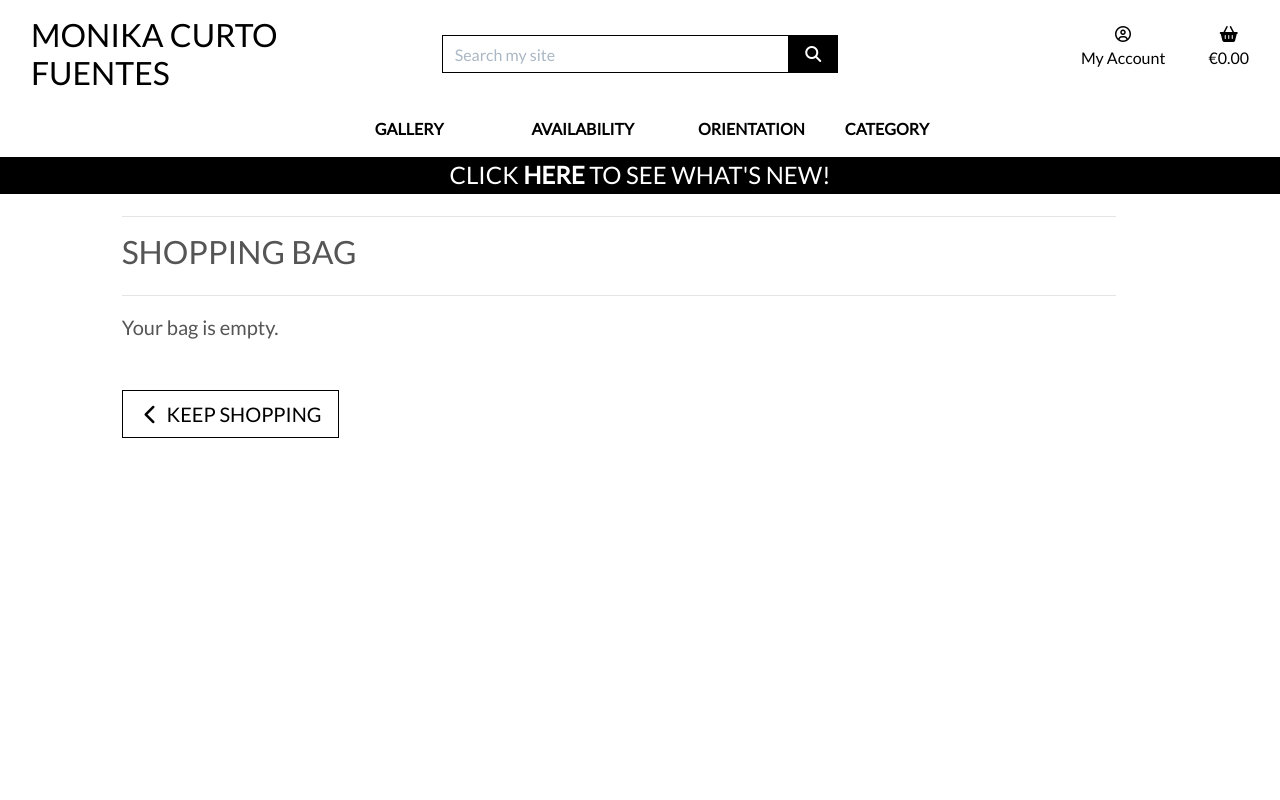
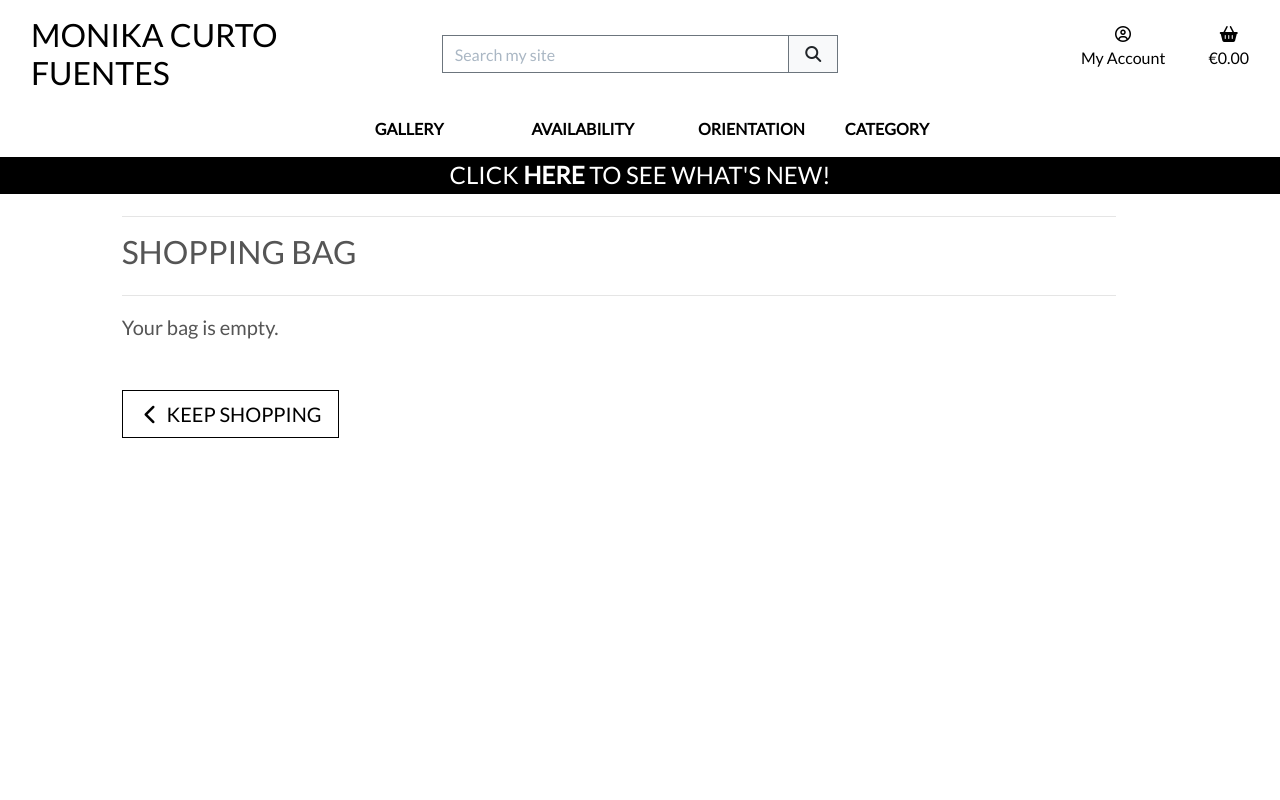
Before and after one commit to KarMiles/polish-girl-painting, a Django app: page /bag/ in a window 1280 px wide. Run offline with Django 3.2, Linux system fonts and the light colour scheme; some libraries are stand-ins or nearby versions.

Commit message:
Change search bar format

```diff
--- a/templates/base.html
+++ b/templates/base.html
@@ -66,9 +66,9 @@
                     <!-- Search box -->
                     <form method="GET" action="{% url 'products' %}">
                         <div class="input-group w-100">
-                            <input type="text" class="form-control border border-black rounded-0" type="text" name="q" placeholder="Search my site">
+                            <input type="text" class="form-control border border-secondary rounded-0" type="text" name="q" placeholder="Search my site">
                             <div class="input-group-append">
-                                <button class="form-control btn btn-black border border-black rounded-0" type="submit">
+                                <button class="form-control btn btn-light border border-secondary rounded-0" type="submit">
                                     <span class="icon">
                                         <i class="fas fa-search"></i>
                                     </span>
```
